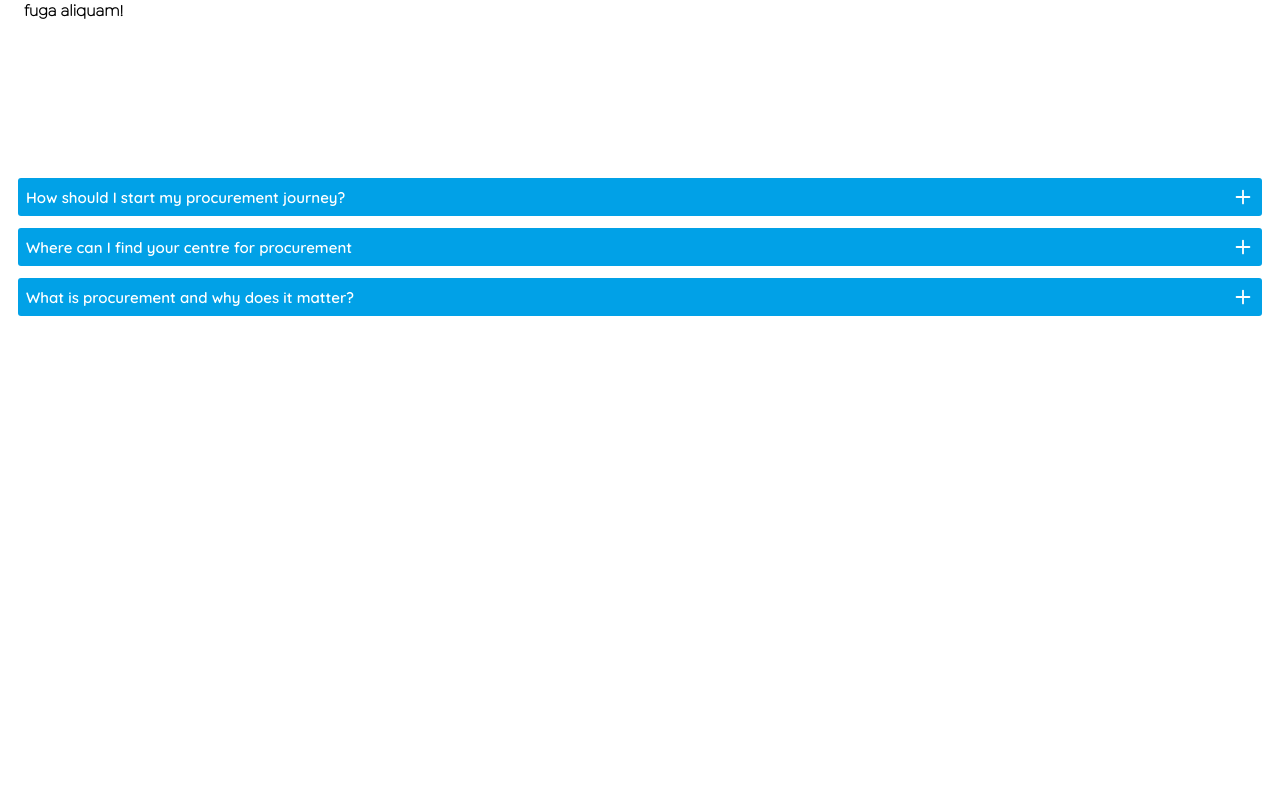
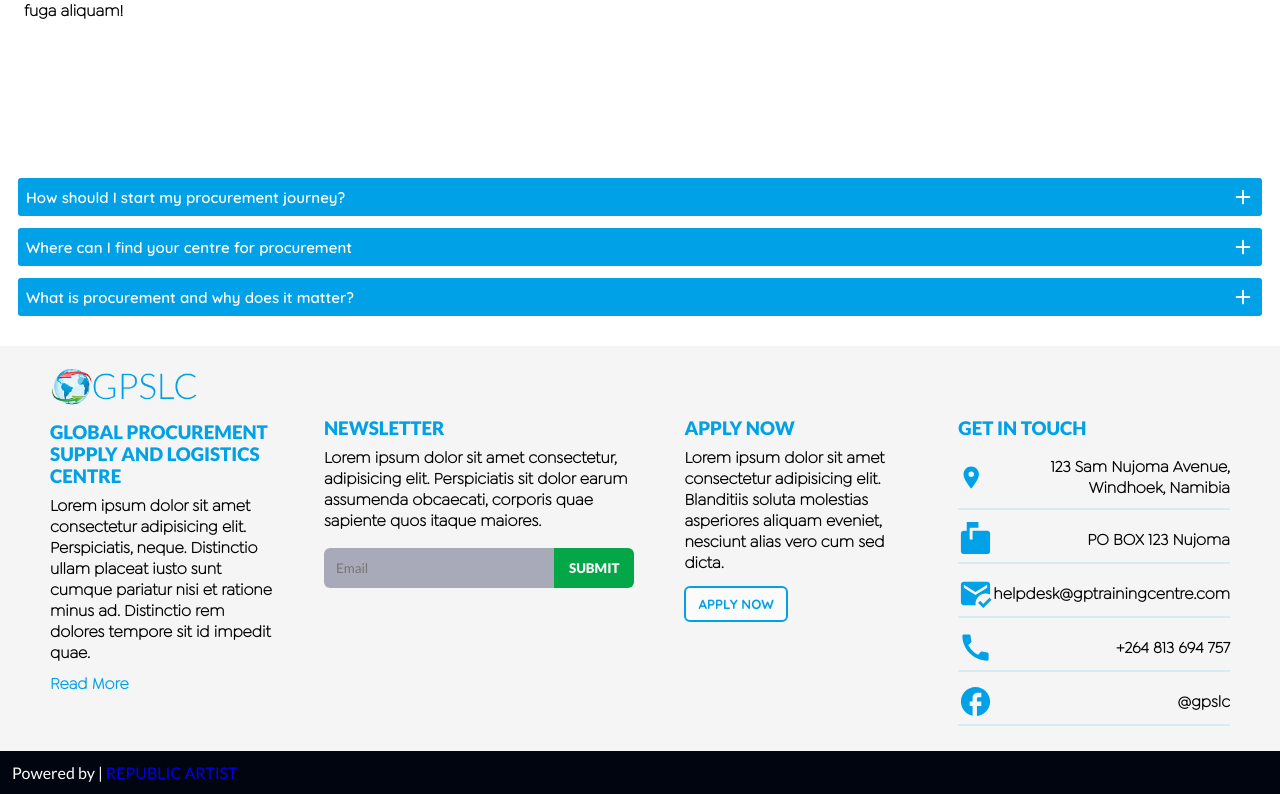
Before and after one commit to DrRichadams/gpslc, a React (Create React App) app: page / in a window 1280 px wide. Shown: the part 3102-3896 px from the top of the page. Before the commit the page ends 3448 px from the top, so only its background shows below. Built offline with nearby package versions, Linux system fonts and the light colour scheme; a web font is replaced by a local one.

Commit message:
Added footer

```diff
--- a/src/components/App.js
+++ b/src/components/App.js
@@ -3,6 +3,7 @@ import { BrowserRouter, Routes, Route } from "react-router-dom"
 import Styles_importer from "../styles/Styles_importer";
 import TopNavBar from "./commons/TopNavBar";
 import A1_Home from "./A1_Home"
+import Footer from "./commons/Footer";
 
 function App() {
   return (
@@ -14,6 +15,7 @@ function App() {
           <Route exact path="/" element={<A1_Home />} />
         </Routes>
       </div>
+      <Footer />
     </BrowserRouter>
   );
 }
--- a/src/components/commons/FAQ.js
+++ b/src/components/commons/FAQ.js
@@ -32,7 +32,7 @@ const FAQ = () => {
     }
 
     return(
-        <div className="faq_container">
+        <div className="faq_container" id="faq">
             <h3 className="faq_main_title const_title_color">Frequently Asked Questions</h3>
             {
                 faq.map((item, index) => (
--- /dev/null
+++ b/src/components/commons/Footer.js
@@ -0,0 +1,51 @@
+import React from "react"
+import { MdLocationOn, MdMarkunreadMailbox, MdMarkEmailRead, MdCall, MdFacebook } from "react-icons/md"
+
+const Footer = () => {
+    return (
+        <div className="footer_container">
+            <div className="footer_fact1 footer_factions">
+                <img src={process.env.PUBLIC_URL + `/brand/logo.png`} alt="" />
+                <h3 className="const_title_color footer_main_titles">Global Procurement Supply and Logistics Centre</h3>
+                <p>Lorem ipsum dolor sit amet consectetur adipisicing elit. Perspiciatis, neque. Distinctio ullam placeat iusto sunt cumque pariatur nisi et ratione minus ad. Distinctio rem dolores tempore sit id impedit quae.</p>
+                <p className="const_title_color footer_read_more">Read More</p>
+            </div>
+            <div className="footer_fact2 footer_factions">
+                <h3 className="const_title_color footer_main_titles">Newsletter</h3>
+                <p>Lorem ipsum dolor sit amet consectetur, adipisicing elit. Perspiciatis sit dolor earum assumenda obcaecati, corporis quae sapiente quos itaque maiores.</p>
+                <form className="footer_news_container">
+                    <input type="email" placeholder="Email" />
+                    <button>Submit</button>
+                </form>
+            </div>
+            <div className="footer_fact3 footer_factions">
+                <h3 className="const_title_color footer_main_titles">Apply Now</h3>
+                <p>Lorem ipsum dolor sit amet consectetur adipisicing elit. Blanditiis soluta molestias asperiores aliquam eveniet, nesciunt alias vero cum sed dicta.</p>
+                <button className="footer_apply_btn">Apply Now</button>
+            </div>
+            <div className="footer_fact4 footer_factions">
+                <h3 className="const_title_color footer_main_titles">Get in touch</h3>
+                <div className="footer_contact_item">
+                    <MdLocationOn size={35} className="footer_contact_icon" /><p>123 Sam Nujoma Avenue, Windhoek, Namibia</p>
+                </div>
+                <div className="footer_contact_item">
+                    <MdMarkunreadMailbox size={35} className="footer_contact_icon" /><p>PO BOX 123 Nujoma</p>
+                </div>
+                <div className="footer_contact_item">
+                    <MdMarkEmailRead size={35} className="footer_contact_icon" /><p>helpdesk@gptrainingcentre.com</p>
+                </div>
+                <div className="footer_contact_item">
+                    <MdCall size={35} className="footer_contact_icon" /><p>+264 813 694 757</p>
+                </div>
+                <div className="footer_contact_item">
+                    <MdFacebook size={35} className="footer_contact_icon" /><p>@gpslc</p>
+                </div>
+            </div>
+            <div className="footer_accreditation">
+                Powered by | <a href="#">Republic Artist</a>
+            </div>
+        </div>
+    )
+}
+
+export default Footer
--- a/src/components/commons/TopNavBar.js
+++ b/src/components/commons/TopNavBar.js
@@ -82,6 +82,7 @@ const TopNavBar = () => {
                                 <div className={item.type == "link" ? "mcmc_box" : "mcmc_btn"} onClick={() => {
                                     navigate(`/${item.path}`)
                                     triggerMenuItems(item.id)
+                                    setOpenMenu(false)
                                 }}>
                                     <p>{item.name}</p>
                                     { !item.active ? <FiPlus size={25} /> : <FiMinus size={25} /> }
--- a/src/styles/App.css
+++ b/src/styles/App.css
@@ -1,3 +1,7 @@
+.App {
+    min-height: 50vh;
+}
+
 .const_title_color {
     color: rgb(1, 161, 231);
 }
--- a/src/styles/Styles_importer.js
+++ b/src/styles/Styles_importer.js
@@ -2,6 +2,7 @@ import './App.css'
 import "./a1_home.css"
 import "./top_nav_bar.css"
 import "./faq.css"
+import "./footer.css"
 
 const Styles_importer = () => {
     return null
--- a/src/styles/faq.css
+++ b/src/styles/faq.css
@@ -26,18 +26,22 @@
     padding: 6px;
     overflow: hidden;
     height: 0px;
+    transform-origin: top;
+    transform: scaleX(0);
 }
 
 .open_faq_box {
-    animation: animeAnswer 300ms ease forwards;
+    animation: animeAnswer 500ms ease-in-out forwards;
 }
 
 @keyframes animeAnswer {
     from{
         height: 0px;
+        transform: scaleX(0);
     }
     to{
         height: 260px;
+        transform: scaleX(1);
     }
 }
 
--- /dev/null
+++ b/src/styles/footer.css
@@ -0,0 +1,168 @@
+.footer_container {
+    width: 100%;
+    padding: 18px;
+    background-color: #f5f5f5;
+    display: grid;
+    /* align-items: center;
+    justify-content: center;
+    flex-direction: column; */
+    grid-template-columns: 1fr;
+    gap: 30px;
+    position: relative;
+}
+
+.footer_factions {
+    width: 100%;
+    flex: 1;
+    padding-bottom: 50px;
+    /* background-color: aqua; */
+}
+
+.footer_main_titles {
+    font-family: Lato;
+    font-weight: 900;
+    text-transform: uppercase;
+    margin: 8px 0;
+}
+.footer_fact1 p {
+    font-family: goldplay;
+    font-weight: 900;
+    /* text-transform: uppercase; */
+    margin: 8px 0;
+}
+
+
+
+.footer_fact1 img{
+    width: 150px;
+}
+
+.footer_read_more {
+    cursor: pointer;
+    display: inline-block;
+}
+
+.footer_read_more:hover{
+    color: #01050f;
+}
+
+.footer_factions p {
+    font-family: goldplay;
+    font-weight: 900;
+    margin: 5px 0;
+}
+
+.footer_apply_btn {
+    background-color: rgba(255, 255, 255, 0.671);
+    color: rgb(1, 161, 231);
+    text-transform: uppercase;
+    border: 2px solid rgb(1, 161, 231);
+    border-radius: 6px;
+    padding: 8px 12px;
+    margin-top: 8px;
+    font-family: Quicksand, sans-serif;
+    font-weight: 900;
+}
+
+.footer_apply_btn:hover,
+.footer_apply_btn:focus {
+    background-color: rgb(1, 161, 231);
+    color: #f5f5f5;
+}
+
+.footer_news_container {
+    /* background-color: red; */
+    display: flex;
+    justify-content: flex-start;
+    align-items: center;
+    padding: 12px 0;
+}
+
+.footer_news_container input {
+    padding: 12px;
+    font-family: Lato, sans-serif;
+    font-weight: 500;
+    border: none;
+    border-radius: 6px 0 0 6px;
+    outline: none;
+    background-color: rgba(36, 40, 80, 0.363);
+    color: #f5f5f5;
+    width: 230px;
+}
+.footer_news_container button {
+    padding: 12px 15px;
+    text-transform: uppercase;
+    font-family: Lato, sans-serif;
+    font-weight: 900;
+    border: none;
+    border-radius: 0 6px 6px 0;
+    outline: none;
+    background-color: rgb(3, 167, 71);
+    color: #f5f5f5;
+}
+
+.footer_fact4 div{
+    display: flex;
+    flex-direction: row-reverse;
+    align-items: center;
+    text-align: left;
+    justify-content: space-between;
+    border-bottom: 2px solid rgba(1, 162, 231, 0.123);
+    padding-bottom: 5px;
+    margin-top: 12px;
+
+}
+
+.footer_contact_icon {
+    color: rgb(1, 161, 231);
+}
+
+@media (min-width: 680px) {
+    .footer_container {
+        padding: 18px 30px;
+        grid-template-columns: 1fr 1fr;
+        gap: 30px;
+    }
+    .footer_fact2,
+    .footer_fact3,
+    .footer_fact4 {
+        margin-top: 45px;
+    }
+}
+@media (min-width: 1050px) {
+    .footer_container {
+        padding: 18px;
+        grid-template-columns: 1fr 1fr 1fr;
+        gap: 30px;
+    }
+}
+@media (min-width: 1250px) {
+    .footer_container {
+        padding: 18px 50px;
+        grid-template-columns: 1fr 1fr 1fr 1fr;
+        gap: 50px;
+    }
+    .footer_fact4 div{
+        flex-direction: row;
+        align-items: center;
+        text-align: right;
+        justify-content: space-between;
+    }
+}
+
+.footer_accreditation {
+    background-color: #01050f;
+    position: absolute;
+    bottom: 0;
+    left: 0;
+    width: 100%;
+    padding: 12px;
+    color: #fff;
+    font-family: Lato, sans-serif;
+}
+
+.footer_accreditation a {
+    text-decoration: none;
+    cursor: pointer;
+    text-transform: uppercase;
+}
```
Also changed, not shown: src/components/features/Passrate.js (added, +11 -0 lines).
